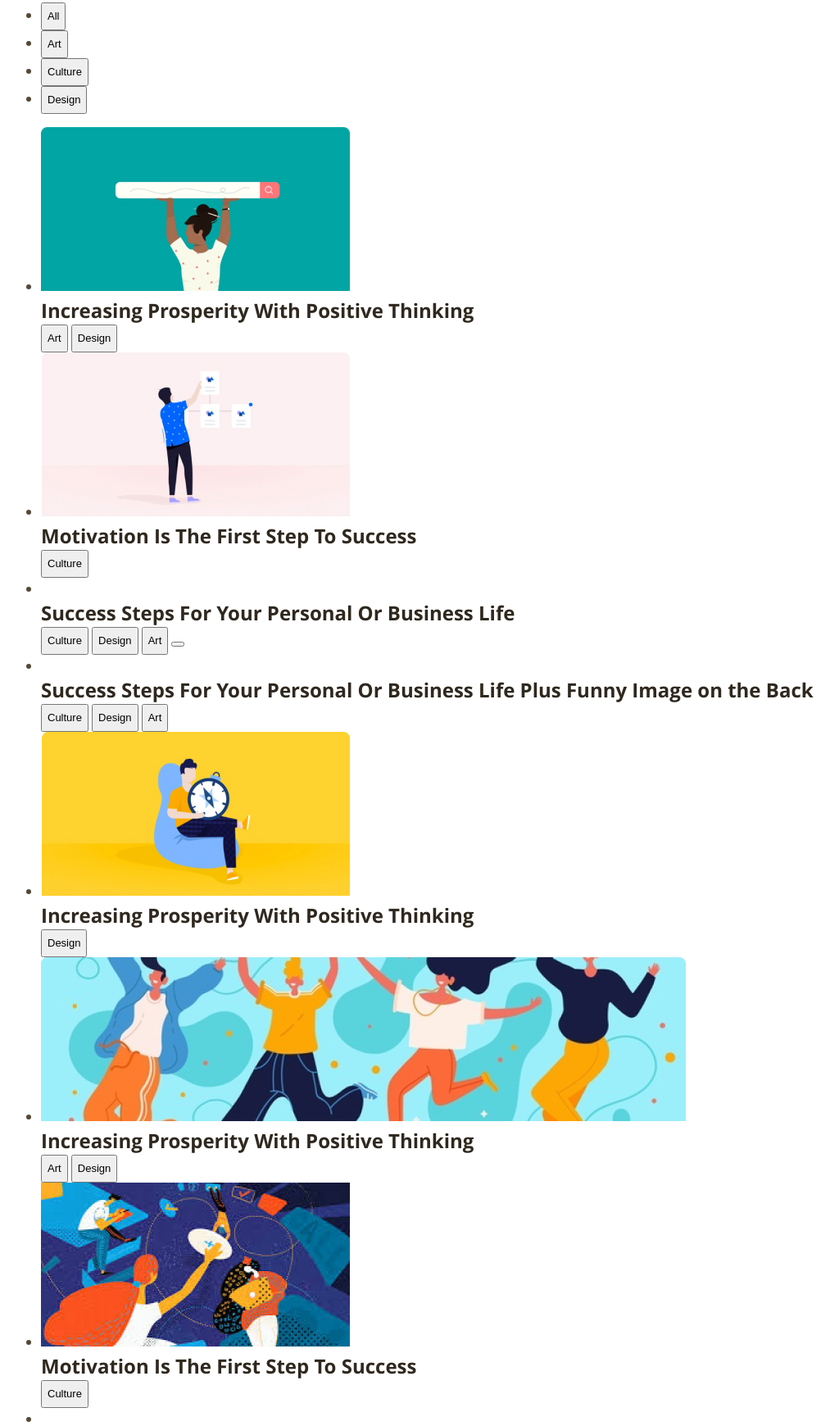
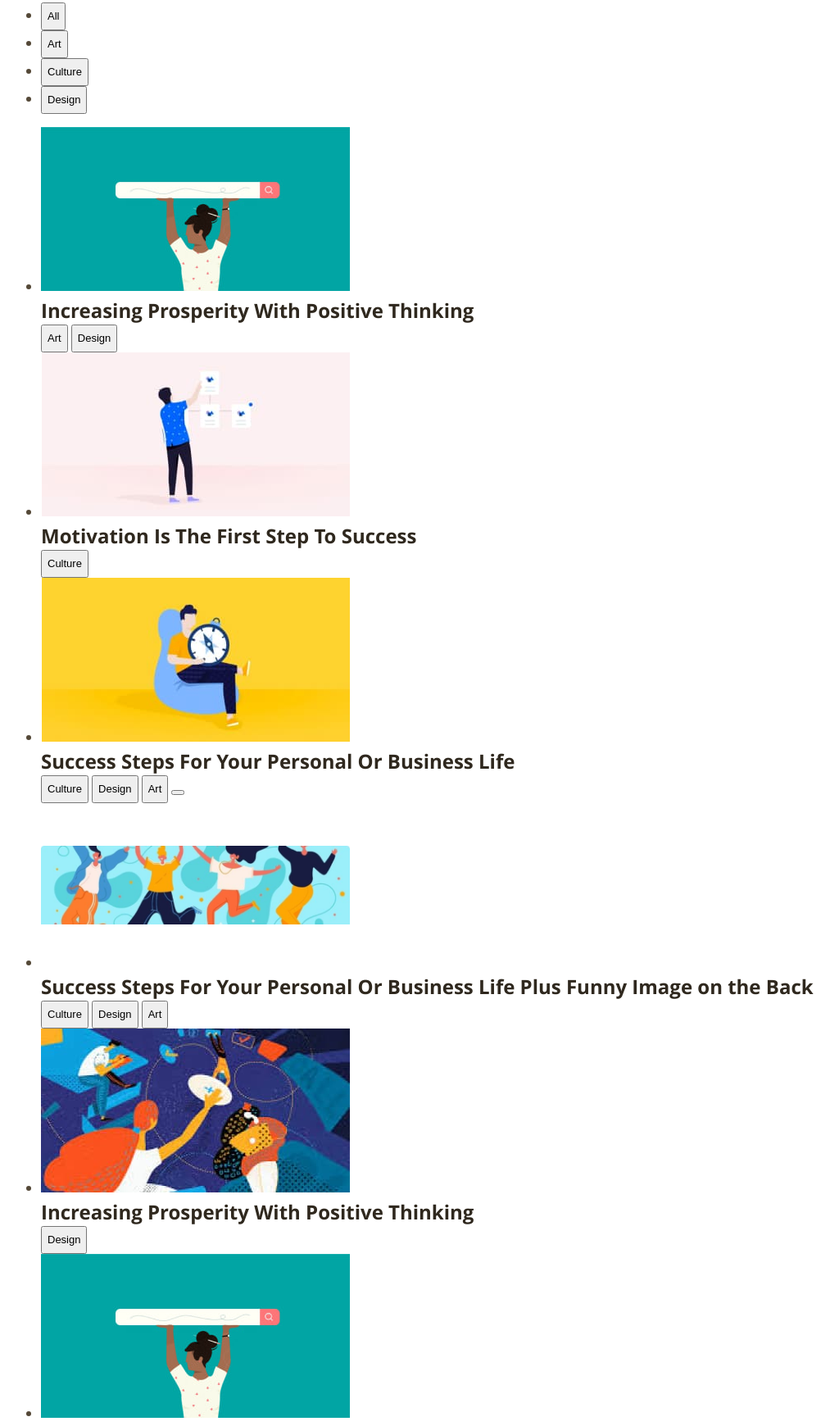
Before and after one commit to ToryaToria/Productly, a plain HTML site: page index.html in a window 1280 px wide. Shown: the part 830-2570 px from the top of the page at 82% size, without its empty margins (112-1136 px from the left). Drawn offline with Linux system fonts and the light colour scheme.

Commit message:
добавляю картинки

```diff
--- a/index.html
+++ b/index.html
@@ -89,17 +89,16 @@
 
       <ul>
         <li>
-          <img src="./img/image1.jpg" alt="" width="377" height="200">
+          <img src="./img/pic1.jpg" alt="" width="377" height="200">
           <h3 class="title-card">Increasing Prosperity With Positive Thinking</h3>
           <div>
             <button class="btn-mini" type="button">Art</button>
             <button class="btn-mini" type="button">Design</button>
           </div>
-
         </li>
 
         <li>
-          <img src="./img/image2.jpg" alt="" width="377" height="200">
+          <img src="./img/pic2.jpg" alt="" width="377" height="200">
           <h3 class="title-card">Motivation Is The First Step To Success</h3>
           <div>
             <button class="btn-mini" type="button">Culture</button>
@@ -107,7 +106,7 @@
         </li>
 
         <li>
-          <img src="" alt="">
+          <img src="./img/pic3.jpg" alt="" width="377" height="200">
           <h3 class="title-card">Success Steps For Your Personal Or Business Life</h3>
           <div>
             <button class="btn-mini" type="button">Culture</button>
@@ -118,7 +117,7 @@
         </li>
 
         <li>
-          <img src="" alt="">
+          <img src="./img/pic4.jpg" alt="" width="377" height="200">
           <h3 class="title-card">Success Steps For Your Personal Or Business Life Plus Funny Image on the Back</h3>
           <div>
             <button class="btn-mini" type="button">Culture</button>
@@ -128,15 +127,15 @@
         </li>
 
         <li>
-          <img src="./img/image3.jpg" alt="" width="377" height="200">
+          <img src="./img/pic5.jpg" alt="" width="377" height="200">
           <h3 class="title-card">Increasing Prosperity With Positive Thinking</h3>
           <div>
             <button class="btn-mini" type="button">Design</button>
           </div>
         </li>
 
-        <li>
-          <img src="./img/image4_big.jpg" alt="" width="787" height="200">
+				<li>
+          <img src="./img/pic1.jpg" alt="" width="377" height="200">
           <h3 class="title-card">Increasing Prosperity With Positive Thinking</h3>
           <div>
             <button class="btn-mini" type="button">Art</button>
@@ -145,7 +144,7 @@
         </li>
 
         <li>
-          <img src="./img/image5.jpg" alt="" width="377" height="200">
+          <img src="./img/pic2.jpg" alt="" width="377" height="200">
           <h3 class="title-card">Motivation Is The First Step To Success</h3>
           <div>
             <button class="btn-mini" type="button">Culture</button>
@@ -153,12 +152,13 @@
         </li>
 
         <li>
-          <img src="" alt="">
+          <img src="./img/pic3.jpg" alt="" width="377" height="200">
           <h3 class="title-card">Success Steps For Your Personal Or Business Life</h3>
           <div>
             <button class="btn-mini" type="button">Culture</button>
             <button class="btn-mini" type="button">Design</button>
             <button class="btn-mini" type="button">Art</button>
+            <button class="btn-mini" type="button"></button>
           </div>
         </li>
       </ul>
```
Also changed, not shown: img/image1.jpg (deleted), img/image2.jpg (deleted), img/image3.jpg (deleted), img/image4_big.jpg (deleted), img/image5.jpg (deleted), img/pic1.jpg (added), img/pic2.jpg (added), img/pic3.jpg (added), img/pic4.jpg (added), img/pic5.jpg (added).
